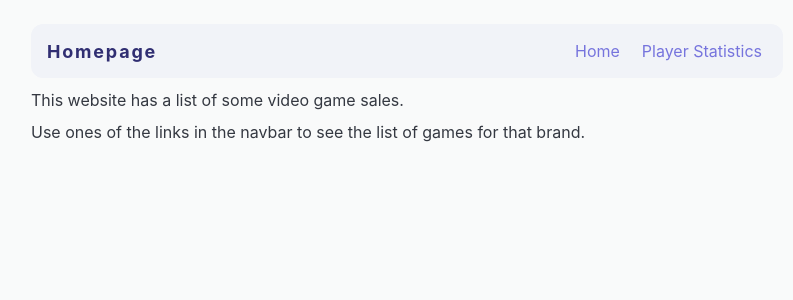
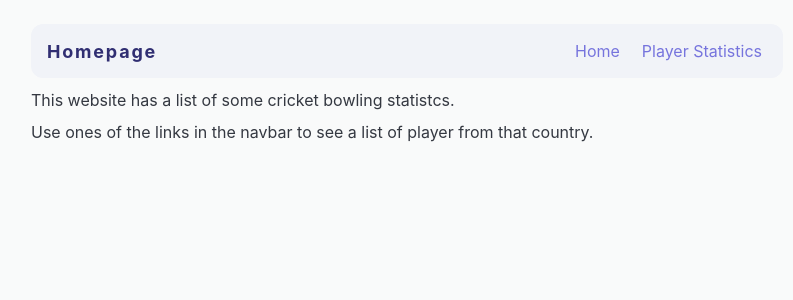
Before and after one commit to zadeviggers/12dts, a Flask app: page / in a window 1280 px wide. Shown: the top 300 px of the page, without its empty margins (233-1026 px from the left). Run offline with Flask 2, Linux system fonts and the light colour scheme.

Commit message:
homepage adn database improvements
Signed-off-by: Zade Viggers <zade.viggers@gmail.com>

```diff
--- a/databases/databases-assesment-flask-thingy/app.py
+++ b/databases/databases-assesment-flask-thingy/app.py
@@ -59,13 +59,13 @@ def cricket_stats():
     if (search_text is not None and search_text.strip() != ""):
         # If a search paramter was provided, search for players
         search = True
-        players = cursor.execute("SELECT Player, Country, Matches, Innings, NotOuts, Runs, HighScore, Ave, BallsFaced, StrikeRate FROM cricket_world_cup_data WHERE Player LIKE ? ORDER BY HighScore DESC",
+        players = cursor.execute("SELECT Player, Country, Matches, Innings, NotOuts, Runs, HighScore, Average, BallsFaced, StrikeRate FROM cricket_world_cup_data WHERE Player LIKE ? ORDER BY HighScore DESC",
                                  ("%" + search_text + "%",)).fetchall()
 
     else:
         # If there wasn't a seach paramater, get list of all players
         players = cursor.execute(
-            "SELECT Player, Country, Matches, Innings, NotOuts, Runs, HighScore, Ave, BallsFaced, StrikeRate FROM cricket_world_cup_data ORDER BY HighScore DESC").fetchall()
+            "SELECT Player, Country, Matches, Innings, NotOuts, Runs, HighScore, Average, BallsFaced, StrikeRate FROM cricket_world_cup_data ORDER BY HighScore DESC").fetchall()
 
     updated_players = []
     for player in players:
@@ -77,7 +77,7 @@ def cricket_stats():
             "not_outs": player["NotOuts"],
             "runs": player["Runs"],
             "high_score": player["HighScore"],
-            "average": player["Ave"],
+            "average": player["Average"],
             "balls_faced": player["BallsFaced"],
             "strike_rate": player["StrikeRate"],
         })
--- a/databases/databases-assesment-flask-thingy/templates/index.jinja
+++ b/databases/databases-assesment-flask-thingy/templates/index.jinja
@@ -1,6 +1,6 @@
 {% extends 'layout.jinja' %}
 {% block title %}Homepage{% endblock %}
 {% block content %}
-    <p>This website has a list of some video game sales.</p>
-    <p>Use ones of the links in the navbar to see the list of games for that brand.</p>
+    <p>This website has a list of some cricket bowling statistcs.</p>
+    <p>Use ones of the links in the navbar to see a list of player from that country.</p>
 {% endblock %}
```
Also changed, not shown: databases/databases-assesment-flask-thingy/cwc-data.db.
